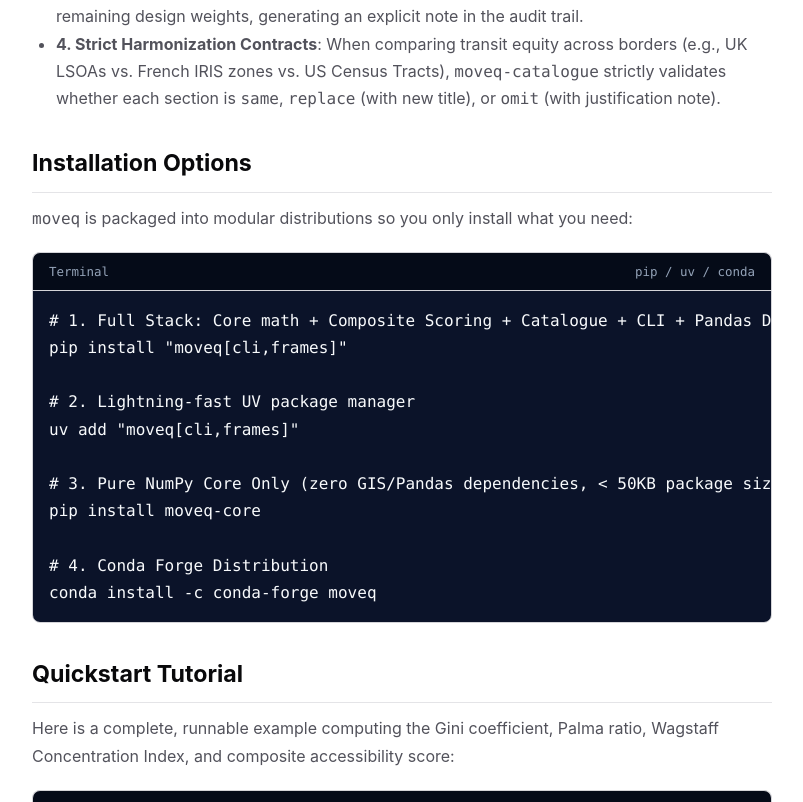
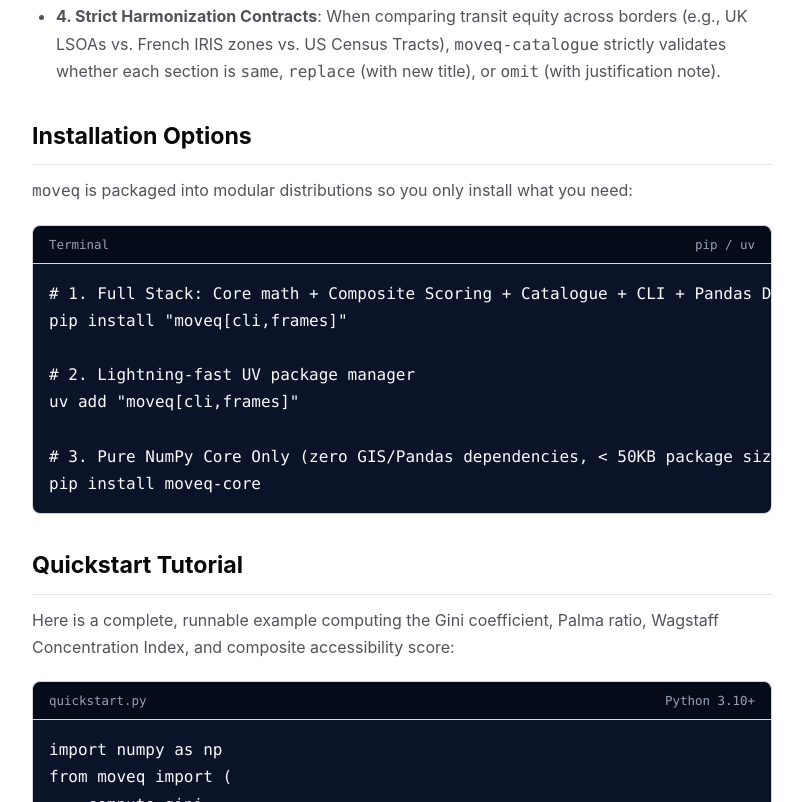
Before and after one commit to SVamseekar/moveq, a website: page website/docs/index.html in a window 1280 px wide. Shown: the part 1070-1872 px from the top of the page, without its empty margins (248-1051 px from the left). Drawn offline with Linux system fonts and the light colour scheme; no server answers.

Commit message:
docs: remove unimplemented conda and WebAssembly claims (#54)
The conda-forge package does not exist, and moveq has no WASM runtime.
Describe moveq-core as a pure-NumPy engine with no I/O or GIS
dependencies. No version bump.

```diff
--- a/website/assets/js/theme.js
+++ b/website/assets/js/theme.js
@@ -48,7 +48,6 @@
 
     let cmd = 'pip install "moveq[cli,frames]"';
     if (type === "uv") cmd = 'uv add "moveq[cli,frames]"';
-    else if (type === "conda") cmd = 'conda install -c conda-forge moveq';
     else if (type === "core" || type === "pip-core") cmd = 'pip install moveq-core';
 
     cmdEl.innerText = cmd;
--- a/website/docs/index.html
+++ b/website/docs/index.html
@@ -185,7 +185,7 @@
 
         <ul>
           <li>
-            <strong>1. Pure NumPy Zero-Bloat Core</strong>: The primary mathematical engine (<code>moveq-core</code>) depends strictly on NumPy. It imports in under 5 milliseconds and runs identically on laptops, embedded IoT routers, microservices, AWS Lambda, and browser WebAssembly.
+            <strong>1. Pure NumPy Zero-Bloat Core</strong>: The primary mathematical engine (<code>moveq-core</code>) depends strictly on NumPy, with no I/O or GIS dependencies.
           </li>
           <li>
             <strong>2. Continuous Boundary Slicing</strong>: Standard quantile binning produces erratic jumps when demographic zones cross the 40% or 90% population thresholds. <code>moveq</code> calculates exact continuous proportional splitting across boundary units.
@@ -204,7 +204,7 @@
         <div class="code-wrapper">
           <div class="code-header">
             <span>Terminal</span>
-            <span>pip / uv / conda</span>
+            <span>pip / uv</span>
           </div>
           <pre><code># 1. Full Stack: Core math + Composite Scoring + Catalogue + CLI + Pandas DataFrame helpers
 pip install "moveq[cli,frames]"
@@ -213,10 +213,7 @@ pip install "moveq[cli,frames]"
 uv add "moveq[cli,frames]"
 
 # 3. Pure NumPy Core Only (zero GIS/Pandas dependencies, < 50KB package size)
-pip install moveq-core
-
-# 4. Conda Forge Distribution
-conda install -c conda-forge moveq</code></pre>
+pip install moveq-core</code></pre>
         </div>
 
         <h2 id="quickstart">Quickstart Tutorial</h2>
```
Also changed, not shown: website/index.html (+0 -1 lines), CHANGELOG.md.
